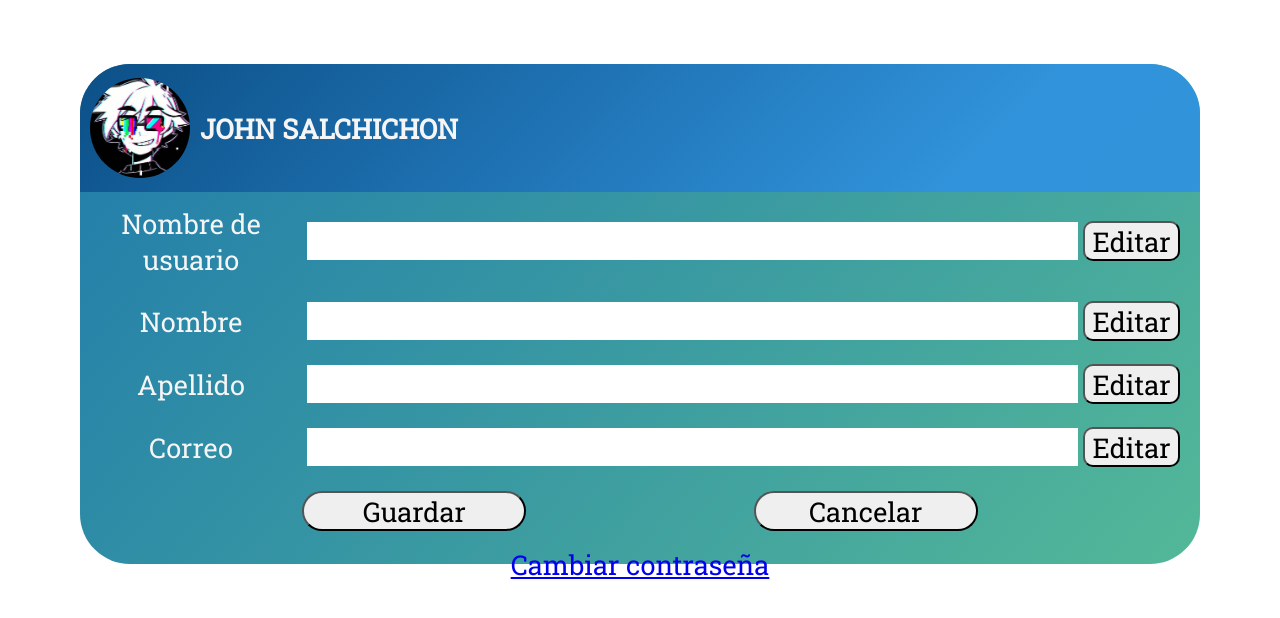
After one commit to carlosmorales1908/TIF-TEAMHUB, a Python web app: template Front-end/templates/user_profile.html in a window 1280 px wide. The commit adds this page. Shown: the top 618 px of the page. Run offline with Jinja, Linux system fonts and the light colour scheme; the template is opened without the code that fills it, so the values that code supplies are empty.

Commit message:
add profile user view and change password modal

```diff
--- /dev/null
+++ b/Front-end/js/user_profile.js
@@ -0,0 +1,13 @@
+const d = document;
+const $changePassword = d.querySelector(".change-password");
+const $cerrarModal = d.querySelector(".close-modal");
+const $modal = d.querySelector(".nuevo-modal");
+
+$changePassword.addEventListener("click",e=>{
+  e.preventDefault()
+  $modal.showModal()
+})
+
+$cerrarModal.addEventListener("click",e=>{
+  $modal.close()
+})
--- a/Front-end/style/servidores.css
+++ b/Front-end/style/servidores.css
@@ -82,7 +82,7 @@ body{
 }
 
 .user-card {
-  border: 1px solid rgba(83, 184, 152, 1);
+  border: 1px solid hsl(161, 42%, 52%);
   height: 25%;
   display: flex;
   flex-direction: column;
--- /dev/null
+++ b/Front-end/style/user_profile.css
@@ -0,0 +1,179 @@
+@import url('https://fonts.googleapis.com/css2?family=Raleway:wght@400;700&family=Roboto+Slab&display=swap');
+
+/* || RESET */
+*,
+*::after,
+*::before {
+  margin: 0;
+  padding: 0;
+  box-sizing: border-box;
+}
+
+img {
+  display: block;
+  max-width: 100%;
+  height: auto;
+}
+
+input,
+button,
+textarea {
+  font: inherit
+}
+
+body{
+  font-family: 'Roboto Slab', serif;
+  font-size: 1.7rem;
+  /* background-color: blueviolet; */
+  display: flex;
+  justify-content: center;
+  align-items: center;
+  color: whitesmoke;
+}
+
+/* CONTENEDOR GENERAL */
+.profile-container{
+  background-color: rgba(83, 184, 152, 1);
+  background-image: linear-gradient(135deg,
+    rgba(47, 145, 224, 0.91),
+    rgba(7, 31, 51, 0.97) 79%);
+  background-image: linear-gradient(131deg,
+    rgba(28, 118, 173, 0.92),
+    rgba(83, 184, 152, 1));
+
+  border-radius: 50px;
+  width: 140vh;
+  height: 500px;
+  display: block;
+  margin-top: 5%;
+}
+
+/* CABECERA */
+.user-profile{
+  height: 16vh;
+  width: auto;
+  background-image: linear-gradient(135deg,
+    rgba(11, 78, 133, 0.97
+    ),
+    rgba(47, 145, 224, 0.91) 79%);
+  border-radius: 50px 50px 0 0 ;
+  margin-bottom: 8px;
+  display: flex;
+  align-items: center;
+}
+
+.card-user-name{
+  font-weight: bold;
+  justify-content: center;
+}
+
+.user-avatar{
+  width: 100px;
+  height: 100px;
+  border-radius: 50%;
+  align-items: flex-start;
+  margin: 0 10px;
+}
+
+/* FORM */
+.input-info {
+  width: 100%;
+  display: flex;
+  justify-content: space-evenly;
+  align-items: center;
+  margin-bottom: 15px;
+  text-align: center;
+}
+
+.input-info input{
+  width: 80%;
+  align-items: center;
+  margin: 5px;
+  font-size: 1.7rem;
+  padding: 1px;
+  border: none;
+}
+
+.input-info span{
+  width: 22%;
+  margin: 5px;
+}
+
+.input-info button{
+  margin-right: 20px;
+  width: 10%;
+  border-radius: 10px;
+}
+
+.modify-profile{
+  display: flex;
+  justify-content: space-evenly;
+}
+
+.modify-profile input{
+  width: 20%;
+  margin: 5px;
+  border-radius: 20px;
+}
+
+.change-pass-container{
+  margin-top: 10px;
+  width: 100%;
+  display: flex;
+  justify-content: center;
+}
+
+.change-pass-container a:hover{
+  color: whitesmoke;
+}
+
+/* MODAL CHANGE PASSWORD */
+.nuevo-modal{
+  margin: auto  auto;
+  width: 60%;
+  border-radius: 50px;
+  background-color: rgba(83, 184, 152, 1);
+  background-image: linear-gradient(135deg,
+    rgba(47, 145, 224, 0.91),
+    rgba(7, 31, 51, 0.97) 79%);
+  background-image: linear-gradient(131deg,
+    rgba(28, 118, 173, 0.92),
+    rgba(83, 184, 152, 1));
+}
+.modal-container{
+  background-color: white;
+  width: auto;
+  overflow: hidden;
+  height: 60vh;
+  display: flex;
+  flex-direction: column;
+  align-items: center;
+  margin: 10px;
+  background-color: transparent;
+  color: whitesmoke;
+}
+.modal-container h3{
+  font-weight: bold;
+  font-size: 2.5rem;
+}
+.password-form label{
+  margin: 5px;
+  width: 100%;
+}
+.password-form input{
+  margin: 5px;
+  width: 100%;
+}
+
+.modify-pass{
+  margin-top: 5px;
+  display: flex;
+  justify-content: space-evenly;
+}
+
+.modify-pass button{
+  margin-top: 20px;
+  width: 30%;
+  margin: 5px;
+  border-radius: 20px;
+}
--- /dev/null
+++ b/Front-end/templates/user_profile.html
@@ -0,0 +1,79 @@
+<!DOCTYPE html>
+<html lang="en">
+<head>
+  <meta charset="UTF-8">
+  <meta name="viewport" content="width=device-width, initial-scale=1.0">
+  <link rel="stylesheet" href="../style/user_profile.css">
+  <title>User Profile</title>
+</head>
+<body>
+  <div class="profile-container">
+    <!-- CABECERA -->
+    <div class="user-profile">
+      <figure>
+        <img class="user-avatar" src="../assets/images/avatar_prueba.jpg" alt="John">
+      </figure>
+      <div class="card-user-name"> JOHN SALCHICHON</div>
+    </div>
+    <!-- FORM -->
+    <form action="#" class="user-form">
+      <div class="input-info">
+        <span>
+          <label class="lbl-user-name" for="user-name">Nombre de usuario</label>
+        </span>
+          <input class="inp-user-name" type="text">
+        <button class="btn-user-name">Editar</button>
+      </div>
+      <div class="input-info">
+        <span>
+          <label class="lbl-name" for="name">Nombre</label>
+        </span>
+        <input class="inp-name" type="text">
+        <button class="btn-name">Editar</button>
+      </div>
+      <div class="input-info">
+        <span>
+          <label class="lbl-lname" for="lname">Apellido</label>
+        </span>
+        <input class="inp-lname" type="text">
+        <button class="btn-lname">Editar</button>
+      </div>
+      <div class="input-info">
+        <span>
+          <label class="lbl-email" for="email">Correo</label>
+        </span>
+        <input class="inp-email" type="email">
+        <button class="btn-email">Editar</button>
+      </div>
+      <div class="modify-profile">
+        <input type="submit" value="Guardar">
+        <input type="submit" value="Cancelar">
+      </div>
+      <div class="change-pass-container">
+        <a href="#" class="change-password">Cambiar contraseña</a>
+      </div>
+    </form>
+  </div>
+
+  <!-- MODAL PASSWORD-->
+  <dialog class="nuevo-modal">
+    <div class="modal-container">
+      <h3>Cambiar contraseña</h3>
+      <form action="#" class="password-form">
+        <label for="actual-pass">Contraseña Actual</label>
+        <input type="password" name="actual-pass" id="actual-pass" >
+        <label for="new-pass">Nueva contraseña</label>
+        <input type="password" name="new-pass" id="new-pass" >
+        <label for="confirm-new-pass">Confirmar contraseña</label>
+        <input type="password" name="confirm-new-pass" id="confirm-new-pass" >
+        <div class="modify-pass">
+          <button type="submit" class="btn-form-ns">Confirmar</button>
+          <button type="submit" formmethod="dialog" class="btn-form-ns cancel-modal">Cancelar</button>
+        </div>
+      </form>
+    </div>
+  </dialog>
+
+  <script src="../js/user_profile.js"></script>
+</body>
+</html>
```
Also changed, not shown: Front-end/style/main.css (+6 -1 lines), Front-end/templates/main.html (+1 -8 lines).
